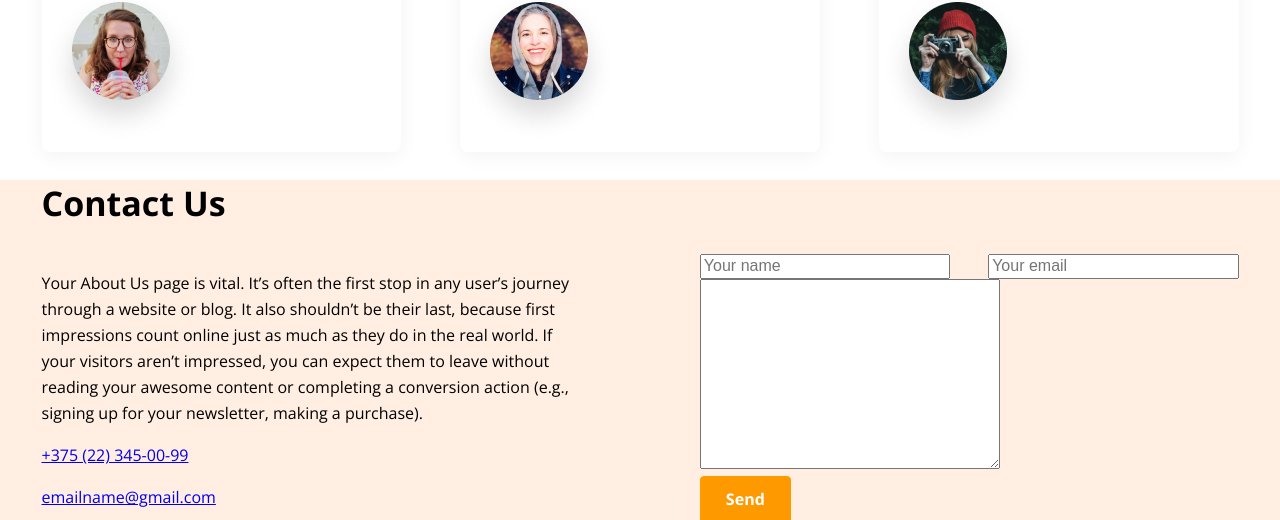
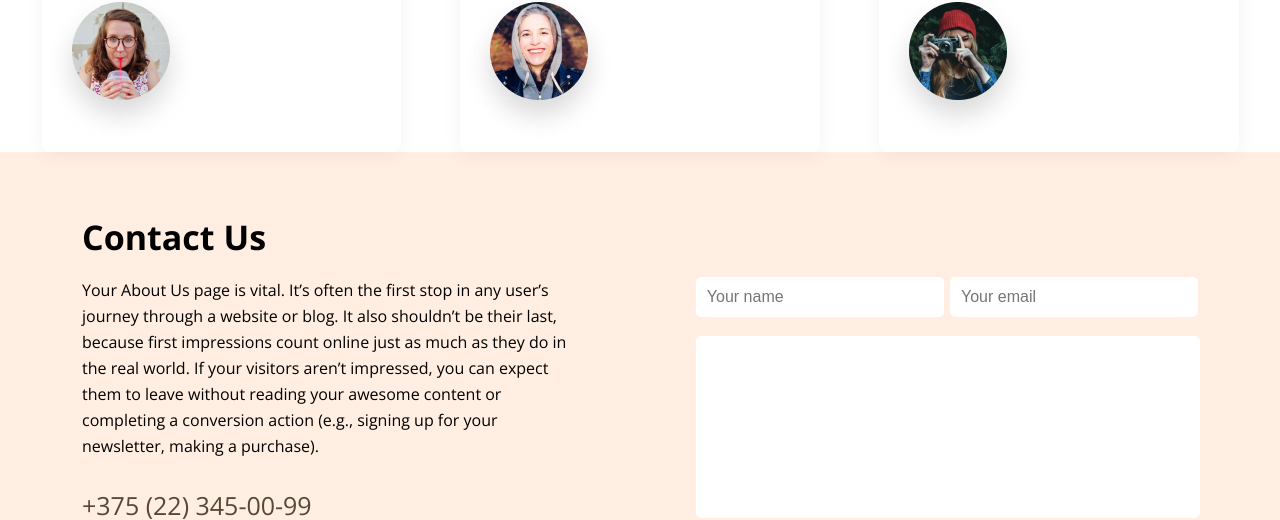
Before and after one commit to vostavhy/landings, a website: page design-thinking/index.html in a window 1280 px wide. Shown: the part 2618-3138 px from the top of the page. Drawn offline with nearby package versions, Linux system fonts and the light colour scheme.

Commit message:
feat: implement contact-us section

```diff
--- a/design-thinking/index.html
+++ b/design-thinking/index.html
@@ -212,25 +212,25 @@
 
         <section class="contact-us">
             <div class="wrapper">
-                <h2>Contact Us</h2>
+                <h2 class="contact-us__title">Contact Us</h2>
                 <div class="layout-2-column">
                     <div class="contact-us__content">
-                        <p>Your About Us page is vital. It’s often the first stop in any user’s journey through a website or blog. It also shouldn’t be their last, because first impressions count online just as much as they do in the real world. If your visitors aren’t impressed, you can expect them to leave without reading your awesome content or completing a conversion action (e.g., signing up for your newsletter, making a purchase).</p>
-                        <p>
+                        <p class="contact-us__text">Your About Us page is vital. It’s often the first stop in any user’s journey through a website or blog. It also shouldn’t be their last, because first impressions count online just as much as they do in the real world. If your visitors aren’t impressed, you can expect them to leave without reading your awesome content or completing a conversion action (e.g., signing up for your newsletter, making a purchase).</p>
+                        <p class="contact-us__link">
                             <span class="ico ico_phone"></span><a href="tel:+375291111111">+375 (22) 345-00-99</a>
                         </p>
-                        <p>
+                        <p class="contact-us__link">
                             <span class="ico ico_letter"></span><a href="mailto:emailname@gmail.com">emailname@gmail.com</a>
                         </p>
                     </div>
                     <div class="contact-us__form">
                         <form action="/send_form" method="POST">
-                            <div class="layout-2-column">
+                            <div class="layout-2-column contact-us__line">
                                 <input type="text" name="name" placeholder="Your name">
                                 <input type="email" name="email" placeholder="Your email">
                             </div>
-                            <textarea name="question" cols="30" rows="10"></textarea>
-                            <div class="contact-us__button">
+                            <textarea name="question" class="contact-us__line"></textarea>
+                            <div class="contact-us__button contact-us__line">
                                 <button type="submit" class="button button_colored">Send</button>
                             </div>
                         </form>
--- a/design-thinking/sass/components/_contact-us.scss
+++ b/design-thinking/sass/components/_contact-us.scss
@@ -1,3 +1,58 @@
 .contact-us {
     background: $color-background;
+    padding: 62px 82px;
 }
+
+.contact-us__form {
+    input, textarea {
+        border: 1px solid $color-light;
+        background: $color-light;
+        padding: 10px ;
+        border-radius: 5px;
+
+        &:focus {
+            outline: none;
+            border: 1px solid $color-primary;
+            border-radius: 5px;
+        }
+
+    }
+
+    textarea {
+        resize: none;
+        width: 96%;
+        height: 160px;
+    }
+}
+
+.contact-us__line {
+    margin-bottom: 19px;
+}
+
+.contact-us__button {
+    >* {
+        min-width: 117px;
+    }
+}
+
+.contact-us__title {
+    margin: 0 0 17px;
+}
+
+.contact-us__content {
+
+}
+
+.contact-us__text {
+    @include font($size: 1.6rem, $height: 2.6rem, $weight: normal);
+    margin: 0 0 33px;
+}
+
+.contact-us__link {
+    >a {
+        @include font($size: 2.5rem, $height: 2.6rem, $weight: normal);
+        color: $color-text;
+        text-decoration: none;
+    }
+
+}
```
Also changed, not shown: design-thinking/sass/style.css.
